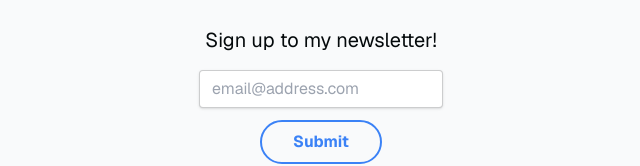
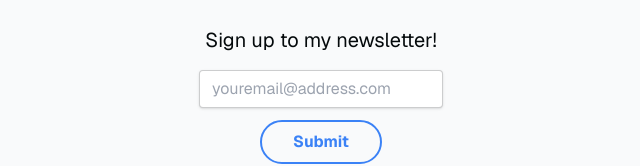
Before and after one commit to iamtommcc/hothack-team-2, a Next.js app: page /attendee in a window 1280 px wide. Shown: the part 509-675 px from the top of the page, without its empty margins (319-959 px from the left). Built offline with nearby package versions, Linux system fonts and the light colour scheme; no server answers; the database is empty.

Commit message:
update field

```diff
--- a/app/attendee/page.tsx
+++ b/app/attendee/page.tsx
@@ -81,7 +81,7 @@
       <div className="flex flex-col gap-4 md:items-center md:justify-center">
         <h2 className="text-xl text-left md:text-center">Sign up to my newsletter!</h2>
         <form className="flex flex-col gap-3 md:items-center">
-          <input className="shadow appearance-none border rounded w-full py-2 px-3 text-gray-700 leading-tight focus:outline focus:shadow-outline" name="query" type="email" placeholder="email@address.com" />
+          <input className="shadow appearance-none border rounded w-full py-2 px-3 text-gray-700 leading-tight focus:outline focus:shadow-outline" name="query" type="email" placeholder="youremail@address.com" />
           <button className=" hover:bg-blue-500 hover:text-white border-2 border-blue-500 border-solid text-blue-500 font-bold py-2 px-4 rounded-full sm:max-w-full md:w-6/12" type="submit">Submit</button>
         </form>
       </div>
```
